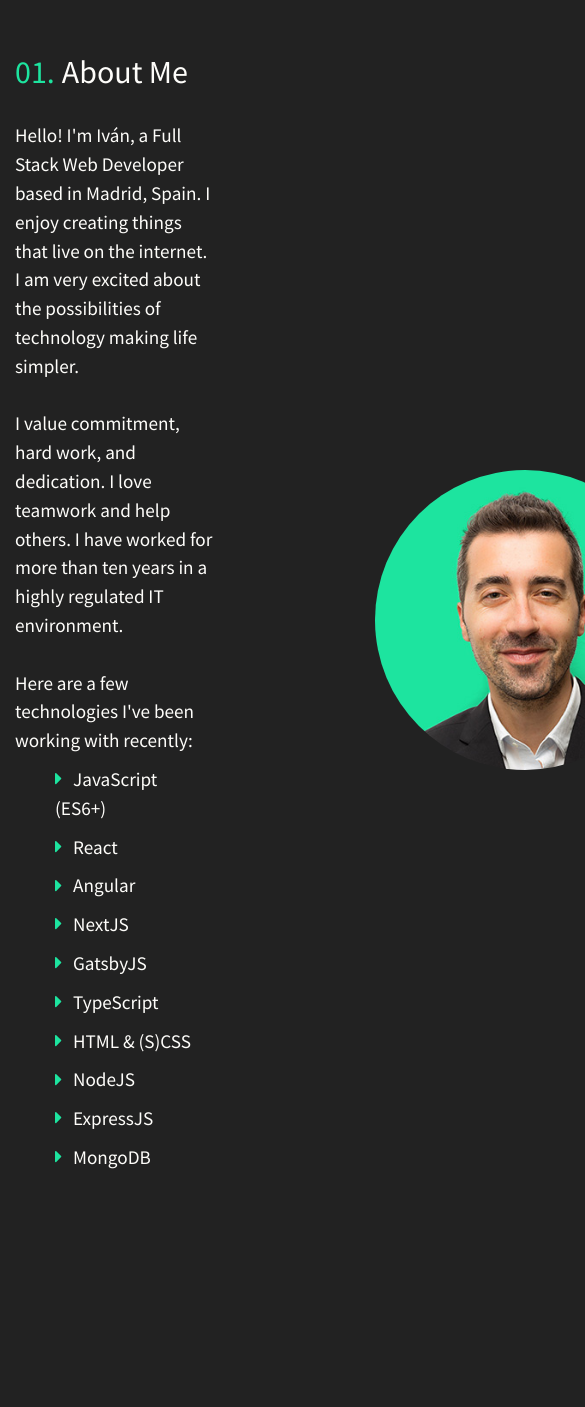
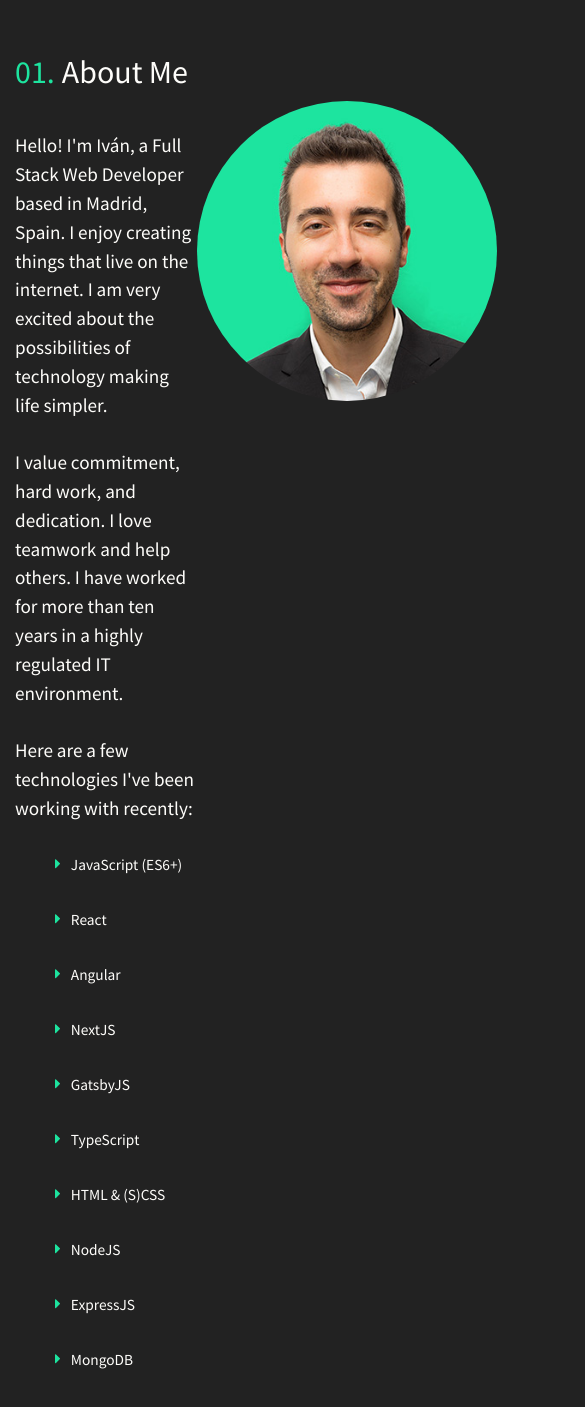
Before and after one commit to ivanurra/portfolio-v1, a Next.js app: page /about in a window 390 px wide. Shown: the part 127-1534 px from the top of the page, 585 px wide, since content can reach past the window. Built offline with nearby package versions, Linux system fonts and the light colour scheme.

Commit message:
responsive

```diff
--- a/components/Navbar.jsx
+++ b/components/Navbar.jsx
@@ -26,7 +26,7 @@ export default function Navigation() {
                   <a ><span className="color-number">03.</span>Contact</a>
             </Link>
 
-            <Link>
+            <Link to="resume">
                 <LinkNext href="/ResumePortfolio.pdf" >
                       <a className="resume">Resume</a>
                 </LinkNext>
--- a/pages/about.jsx
+++ b/pages/about.jsx
@@ -12,8 +12,14 @@ function About() {
       </Head>
       <section className="hero">
         <div className="container">
-          <div className="text-wrapper w-8">
+
+          <div className="text-wrapper">
+
               <h1 className="title"><span className="color-number">01.</span>About Me</h1>
+
+                <div className="about-box">
+
+                    <div>
                           <p className="description">
                               Hello! I'm Iván, a Full Stack Web Developer based in Madrid, Spain.
                               I enjoy creating things that live on the internet. I am very
@@ -30,22 +36,34 @@ function About() {
                               <br/>
 
                               <ul id="skills">
+
+                                <div>
                                     <li><i className="fas fa-caret-right"></i>  JavaScript (ES6+)</li>
                                     <li><i className="fas fa-caret-right"></i>  React</li>
                                     <li><i className="fas fa-caret-right"></i>  Angular</li>
                                     <li><i className="fas fa-caret-right"></i>  NextJS</li>
                                     <li><i className="fas fa-caret-right"></i>  GatsbyJS</li>
+                                </div>
+                                <div>
                                     <li><i className="fas fa-caret-right"></i>  TypeScript</li>
                                     <li><i className="fas fa-caret-right"></i>  HTML & (S)CSS</li>
                                     <li><i className="fas fa-caret-right"></i>  NodeJS</li>
                                     <li><i className="fas fa-caret-right"></i>  ExpressJS</li>
                                     <li><i className="fas fa-caret-right"></i>  MongoDB</li>
+                                </div>
+
                               </ul>
                          </p>
                     </div>
-          <div className="text-wrapper w-4">
+
+                    <div>
                         <img src="/picgreen.jpg" alt="Ivan" className="pic-about" width="300" height="300"/>
                     </div>
+
+                </div>
+
+          </div>
+
         </div>
       </section>
     </div>
--- a/pages/portfolio.jsx
+++ b/pages/portfolio.jsx
@@ -17,7 +17,7 @@ function Portfolio() {
 								<p className="description">
 									I like to stay busy and always have a project in the works. Take a look at some of the applications I've dedicated my time to.
 								</p>
-								<div className="portfolio-wrapper">
+								{/* <div className="portfolio-wrapper">
 									<div className="portfolio-item">
 										<img src="/cinemabox.png" className="portfolio-image" />
 										<h4 className="portfolio-name">Cinemabox</h4>
@@ -76,7 +76,7 @@ function Portfolio() {
 											</ul>
 										</div>
 									</div>
-								</div>
+								</div> */}
 							</div>
 						</div>
 				</section>
--- a/styles/app.scss
+++ b/styles/app.scss
@@ -1,12 +1,13 @@
 @import url('https://fonts.googleapis.com/css2?family=Source+Sans+Pro:wght@400;600;700&display=swap');
 
-//////////// COLORS ///////////
+//////// COLORS GUIDE /////////
 // font color: #1de49f       //
 // font color: #fefdfa       //
 // background-color: #222222 //
 ///////////////////////////////
 
 body {
+
 	font-family: 'Source Sans Pro', sans-serif;
 	font-size: 1em;
 	background-color: #222222;
@@ -18,7 +19,7 @@ a[href] {
 }
 
 .container {
-	// width: 90%;
+
 	margin-left: auto;
 	margin-right: auto;
 }
@@ -29,6 +30,8 @@ a[href] {
 }
 
 .navbar{
+
+	max-width: 200vw;
 	margin-right: 10px;
 	margin-left: 10px;
 	font-size: 1em;
@@ -71,18 +74,7 @@ a[href] {
 	padding-top: 180px;
 	padding-bottom: 240px;
 
-	.container {
-		// width: 60%;
-		display: flex;
-		align-items: center;
-	}
-
 	.text-wrapper {
-		// width: 50%;
-
-		&.w-full {
-			// width: 100%;
-		}
 
 		.title {
 			font-size: 2em;
@@ -166,7 +158,6 @@ a[href] {
 	}
 
 	.image-wrapper {
-		// width: 50%;
 		text-align: right;
 	}
 }
@@ -182,7 +173,7 @@ a[href] {
 		margin-left: 5px;
 		background-color: #303030;
 		padding-top: 10px;
-		// width: 50%;
+
 		padding-left: 10px;
 		padding-right: 10px;
 		text-align: center;
@@ -230,10 +221,11 @@ a[href] {
 	}
 }
 
-/* FOOTER */
+////////////
+// FOOTER //
+////////////
 
 .footer {
-	width: 100%;
 	border-top: 1px solid #eaeaea;
   }
 
@@ -251,7 +243,7 @@ a[href] {
   }
 
   .footer a {
-	font-size: 1em;
+	font-size: 2em;
 	cursor: pointer;
   }
 
@@ -271,12 +263,12 @@ a[href] {
 	font-size: 1em;
   }
 
-  /* CONTACT */
+/////////////
+// CONTACT //
+/////////////
 
   .contact {
 	margin: 50px 0 0 0;
-	// width: 100%;
-
   }
 
   .contact ul {
@@ -303,12 +295,9 @@ a[href] {
 	list-style: none;
   }
 
-//   .contact-name{
-// 	  text-align: center;
-// 	  font-size: 1400px;
-//   }
-
-/* SKILLS */
+////////////
+// SKILLS //
+////////////
 
   .fa-caret-right{
 	color: #1de49f;
@@ -316,15 +305,17 @@ a[href] {
   }
 
   #skills li {
-	font-size: 1em;
-	width: 150px;
+	display: inline-block;
+	font-size: 0.8em;
+	width: 140px;
 	height: 25px;
-	margin-top: 10px;
-	margin-right: 10px;
-	display: inline-block;
+	margin-top: 30px;
+	margin-right: 2px;
   }
 
-  /* PORTFOLIO */
+///////////////
+// PORTFOLIO //
+///////////////
 
   .fa-external-link-alt{
 	font-size: 2em;
@@ -342,7 +333,9 @@ a[href] {
 	font-size: 2em;
   }
 
-  /* LANDING */
+/////////////
+// LANDING //
+/////////////
 
   .fa-paper-plane{
 	margin-right: 9px;
@@ -361,15 +354,21 @@ a[href] {
   /* ABOUT */
 
   .pic-about{
-	margin-left: 160px;
+	// margin-left: 160px;
 	border-radius: 50%;
   }
+
+ .about-box{
+	display: flex;
+	flex-direction: row;
+	// align-items: center;
+	// justify-content: center;
+ }
 
 
 ////////////////
 // RESPONSIVE //
 ////////////////
-
 /*/////////////////////////////////////*/
 /* RESPONSIVE DESIGN * iPad 1024 x 768 */
 /*/////////////////////////////////////*/
@@ -394,20 +393,60 @@ a[href] {
 
   @media (max-width: 376px) {
 
+	.about-box{
+		display: flex;
+		flex-wrap: wrap;
+		align-items: center;
+		justify-content: center;
+	 }
+
+  }
+
+
+/*/////////////////////////////////*/
+/* RESPONSIVE DESIGN * iPhone 5/SE */
+/*/////////////////////////////////*/
+
+@media (max-width: 321px) {
 
 	.hero {
-		width: 50vh;
-	.container {
-		width: 50vh;
+		padding-top: 30px;
+		padding-bottom: 30px;
+
+		.text-wrapper {
+
+			.myName{
+				font-size: 6em;
+			}
+		}
 	}
 
-	.text-wrapper {
-
-		.myName{
-			width: 50vh;
+	.navbar{
+		.navbar-brand{
+			font-size: 1.2em;
 		}
 
+		.navbar-nav a{
+			margin-top: 16px;
+		}
 	}
 
-  }
-  }
+	.about-box{
+		display: flex;
+		flex-wrap: wrap;
+		align-items: center;
+		justify-content: center;
+	 }
+
+	 #skills {
+		display: flex;
+		flex-direction: row;
+		font-size: 1em;
+	}
+
+	 .pic-about{
+		height: 200px;
+		width: 200px;
+	  }
+
+}
```
Lines whose indentation alone changed are shown as unchanged.
